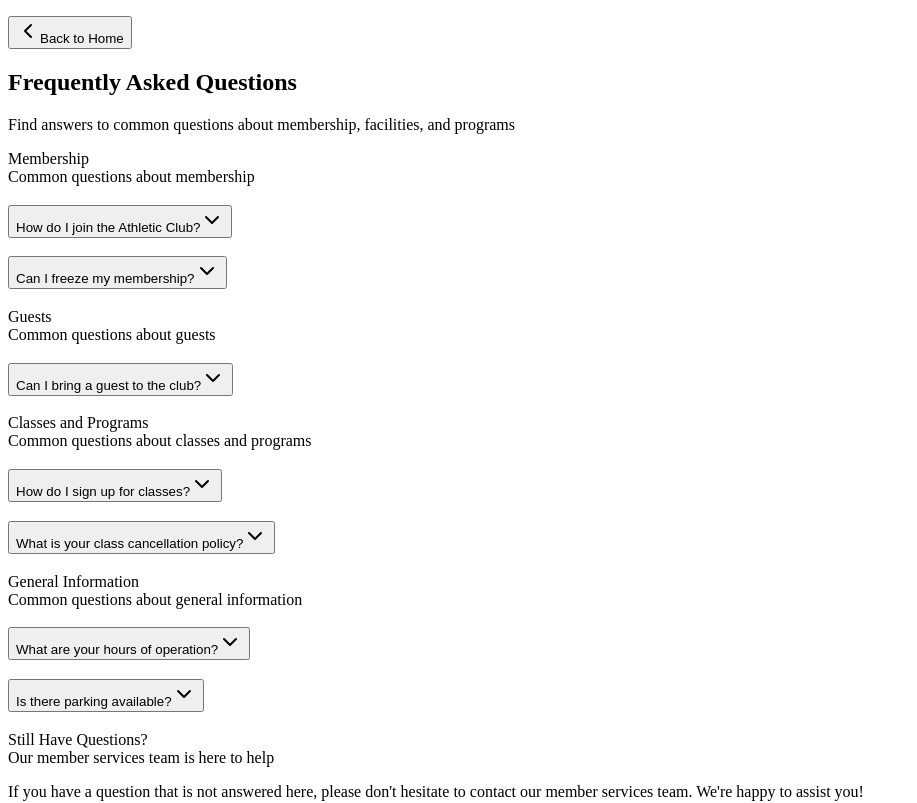
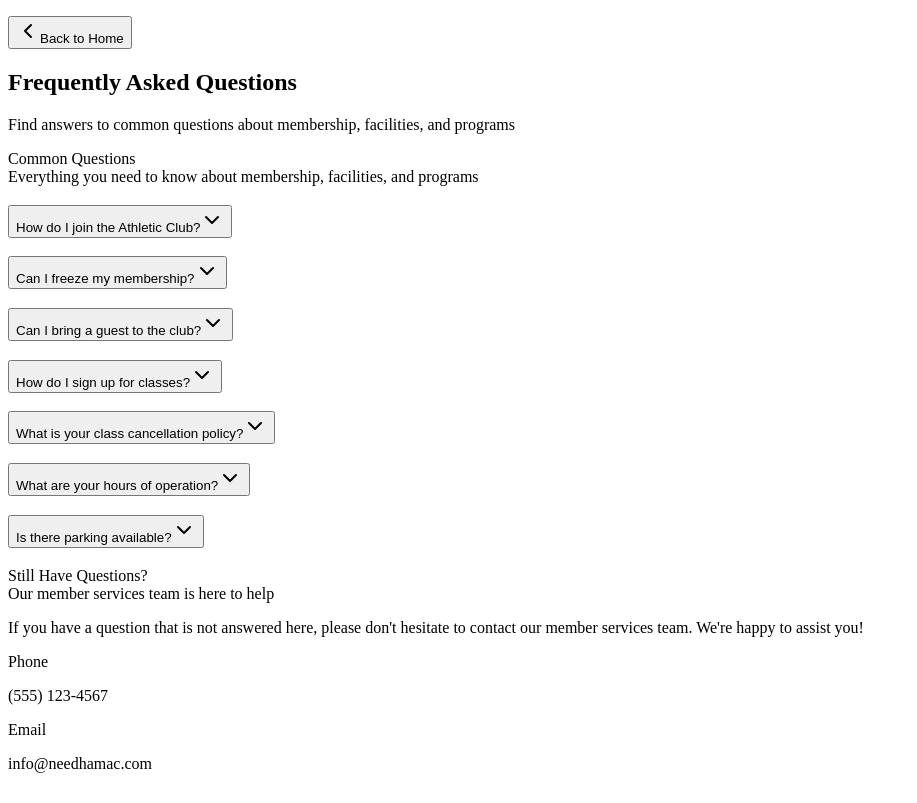
Before and after one commit to bbuckwheatt/athletic-club-demo, a React (Vite) app in the folder client/: page /faq in a window 1280 px wide. Shown: the top 803 px of the page, without its empty margins (0-917 px from the left). Built offline with nearby package versions, Linux system fonts and the light colour scheme.

Commit message:
header adjustments

```diff
--- a/client/src/pages/FAQPage.tsx
+++ b/client/src/pages/FAQPage.tsx
@@ -74,13 +74,13 @@ export default function FAQPage() {
       </div>
 
       {/* Hero Section */}
-      <section className="relative bg-primary text-primary-foreground py-20">
+      <section className="relative bg-primary text-primary-foreground py-12">
         <div className="container mx-auto px-4">
           <div className="max-w-3xl mx-auto text-center">
-            <h1 className="text-4xl md:text-5xl font-bold mb-4" data-testid="text-faq-title">
+            <h1 className="text-3xl md:text-4xl font-bold mb-3" data-testid="text-faq-title">
               Frequently Asked Questions
             </h1>
-            <p className="text-lg md:text-xl opacity-90" data-testid="text-faq-subtitle">
+            <p className="text-base md:text-lg opacity-90" data-testid="text-faq-subtitle">
               Find answers to common questions about membership, facilities, and programs
             </p>
           </div>
@@ -90,20 +90,20 @@ export default function FAQPage() {
       {/* FAQ Content */}
       <section className="py-16">
         <div className="container mx-auto px-4">
-          <div className="max-w-4xl mx-auto space-y-8">
-            {faqCategories.map((category, categoryIndex) => (
-              <Card key={categoryIndex} data-testid={`card-faq-${category.category.toLowerCase().replace(/\s+/g, '-')}`}>
+          <div className="max-w-4xl mx-auto">
+            <Card data-testid="card-faq-all">
               <CardHeader>
-                  <CardTitle className="text-2xl">{category.category}</CardTitle>
+                <CardTitle className="text-2xl">Common Questions</CardTitle>
                 <CardDescription>
-                    Common questions about {category.category.toLowerCase()}
+                  Everything you need to know about membership, facilities, and programs
                 </CardDescription>
               </CardHeader>
               <CardContent>
                 <Accordion type="single" collapsible className="w-full">
-                    {category.questions.map((faq, faqIndex) => (
+                  {faqCategories.flatMap((category, categoryIndex) =>
+                    category.questions.map((faq, faqIndex) => (
                       <AccordionItem
-                        key={faqIndex}
+                        key={`${categoryIndex}-${faqIndex}`}
                         value={`item-${categoryIndex}-${faqIndex}`}
                         data-testid={`accordion-item-${categoryIndex}-${faqIndex}`}
                       >
@@ -114,11 +114,11 @@ export default function FAQPage() {
                           {faq.answer}
                         </AccordionContent>
                       </AccordionItem>
-                    ))}
+                    ))
+                  )}
                 </Accordion>
               </CardContent>
             </Card>
-            ))}
           </div>
         </div>
       </section>
--- a/client/src/pages/MembershipPage.tsx
+++ b/client/src/pages/MembershipPage.tsx
@@ -83,13 +83,13 @@ export default function MembershipPage() {
       </div>
 
       {/* Hero Section */}
-      <section className="relative bg-primary text-primary-foreground py-20">
+      <section className="relative bg-primary text-primary-foreground py-12">
         <div className="container mx-auto px-4">
           <div className="max-w-3xl mx-auto text-center">
-            <h1 className="text-4xl md:text-5xl font-bold mb-4" data-testid="text-membership-title">
+            <h1 className="text-3xl md:text-4xl font-bold mb-3" data-testid="text-membership-title">
               Membership Plans
             </h1>
-            <p className="text-lg md:text-xl opacity-90" data-testid="text-membership-subtitle">
+            <p className="text-base md:text-lg opacity-90" data-testid="text-membership-subtitle">
               Discover the perfect membership plan to fit your lifestyle and fitness goals
             </p>
           </div>
```
Lines whose indentation alone changed are shown as unchanged.
